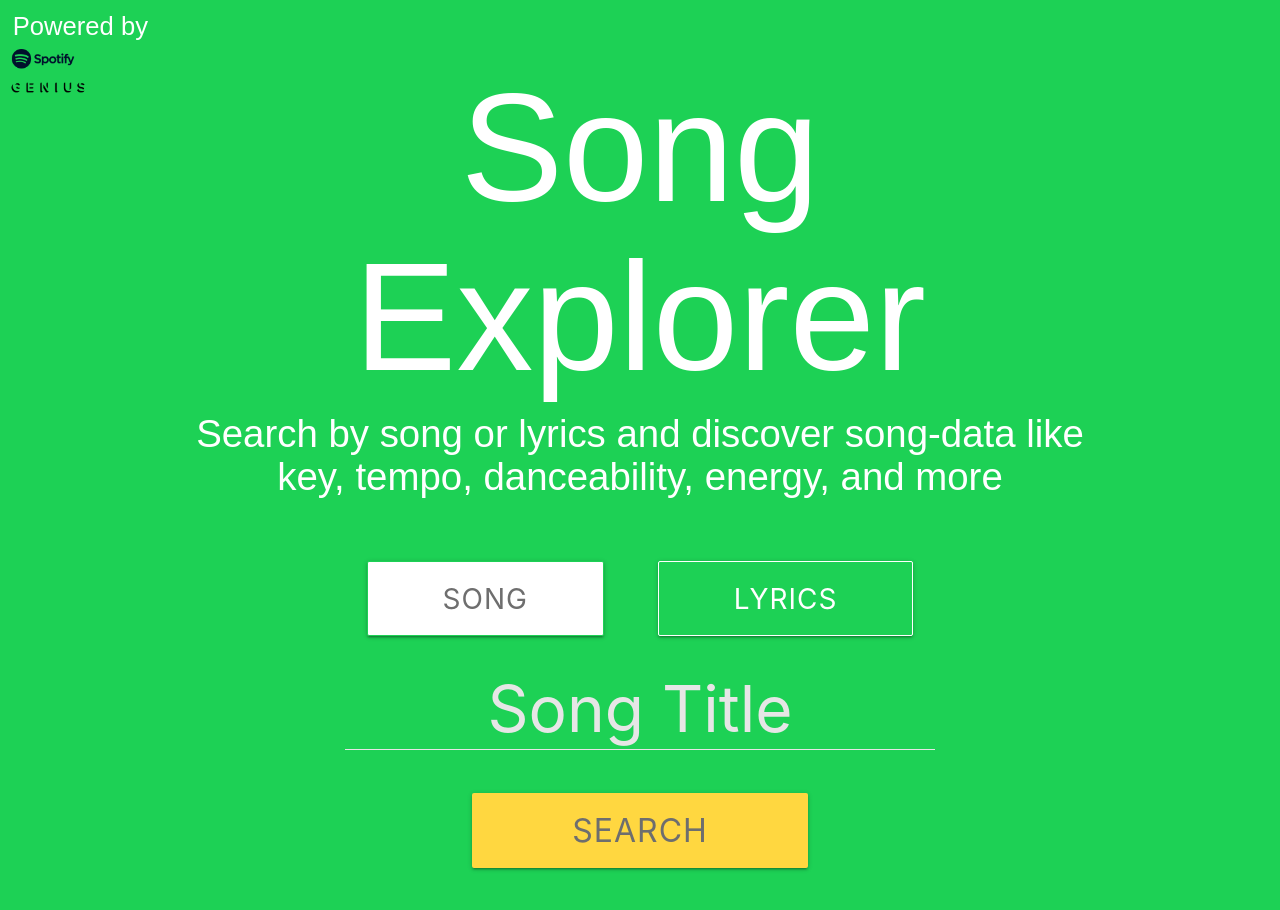
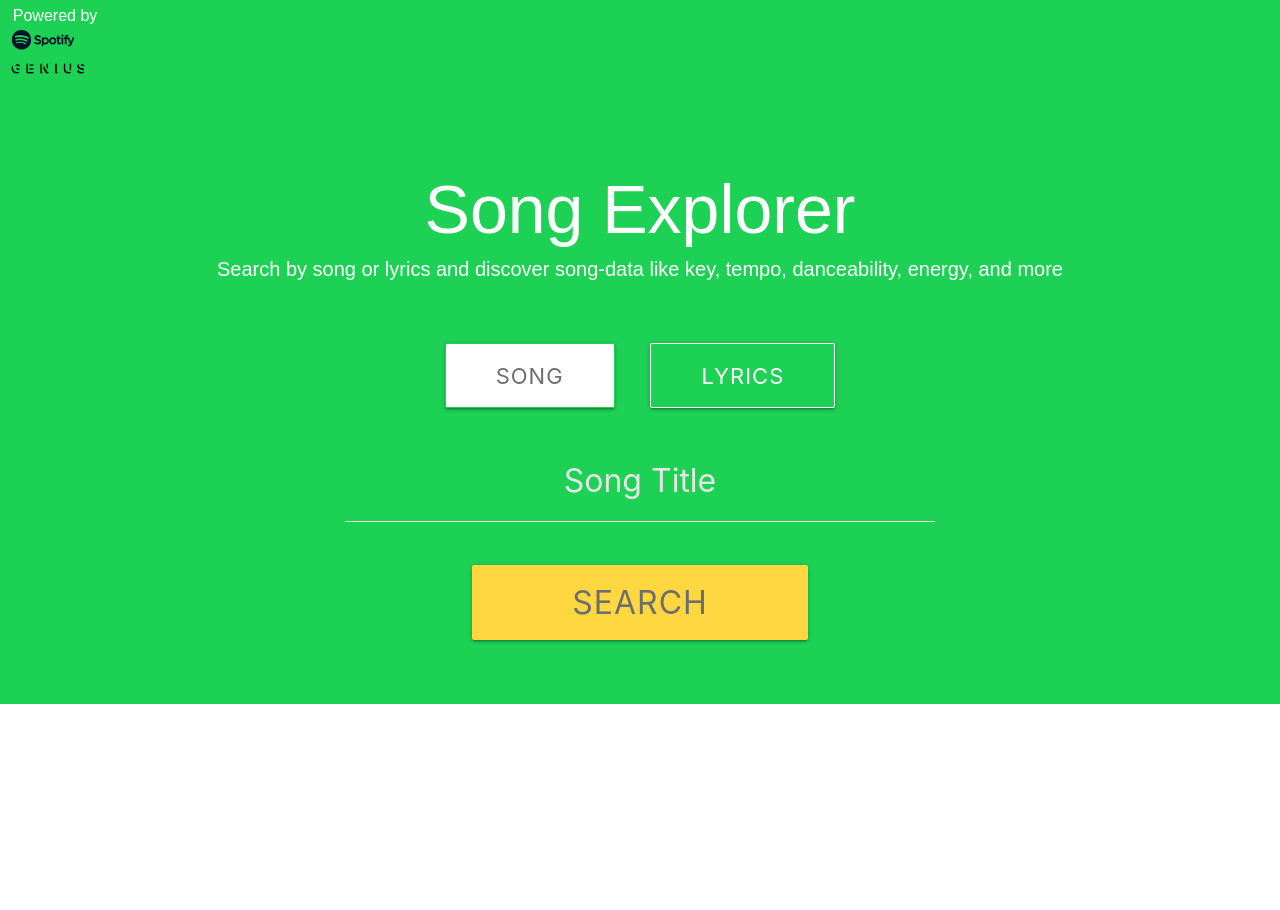
Before and after one commit to barton-w/song-explorer, a React (Create React App) app: page / in a window 1280 px wide. Shown: the top 910 px of the page. After the commit the page ends 800 px from the top, so only its background shows below. Built offline with nearby package versions, Linux system fonts and the light colour scheme; no server answers; a web font is replaced by a local one.

Commit message:
styling changes

```diff
--- a/src/css/main.css
+++ b/src/css/main.css
@@ -24,7 +24,7 @@ body {
 }
 
 .powered {
-  position: fixed;
+  position: absolute;
   top: 0;
   left: 1%;
   text-align: left;
@@ -41,7 +41,7 @@ body {
 }
 
 #powered-by {
-  font-size: 2vw;
+  font-size: 16px;
   margin: 5% 0;
 }
 
@@ -56,13 +56,13 @@ body {
 }
 
 h1 {
-  margin: 0 auto;
-  font-size: 12vw;
+  margin: 12% auto 0 auto;
+  font-size: 68px;
 }
 
 h6 {
   margin-bottom: 7%;
-  font-size: 3vw;
+  font-size: 20px;
 }
 
 .main {
@@ -91,11 +91,11 @@ h6 {
 }
 
 .song-search-button {
-  margin-right: 3%;
+  margin-right: 2%;
 }
 
 .lyrics-search-button {
-  margin-left: 3%;
+  margin-left: 2%;
 }
 
 #search-form {
```
Also changed, not shown: src/css/materialize.css.
